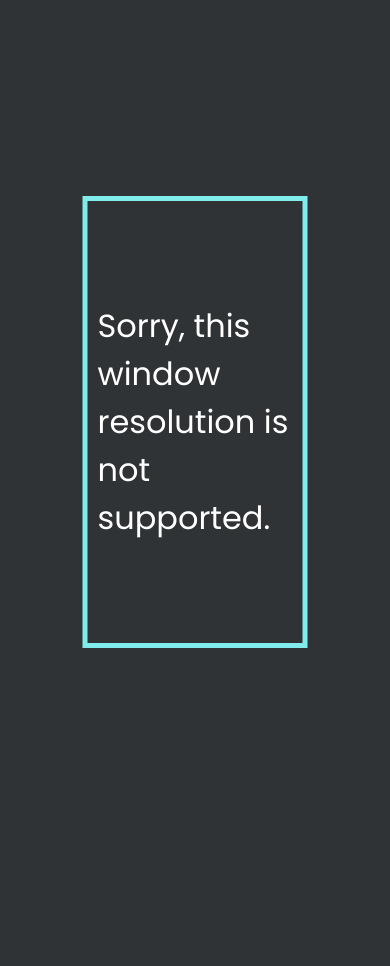
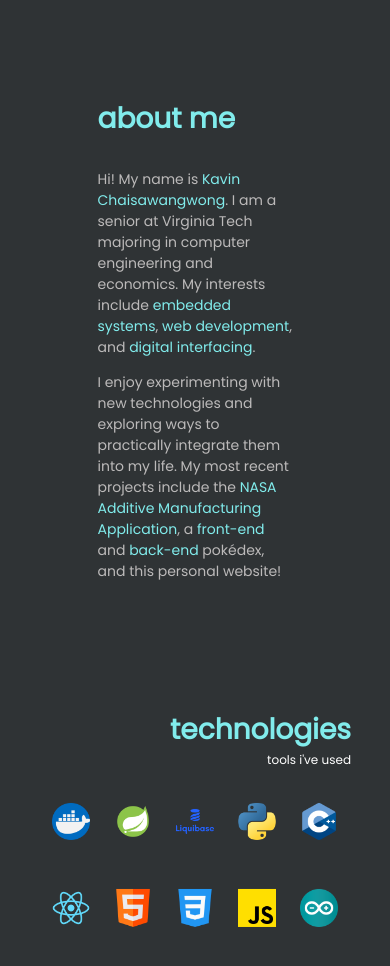
Before and after one commit to kavinchai/kavin_website, a React (Create React App) app: page / in a window 390 px wide. Shown: the top 966 px of the page. Before the commit the page ends 844 px from the top, so only its background shows below. Built offline with nearby package versions, Linux system fonts and the light colour scheme.

Commit message:
Mobile resolution is now supported for about and technology section

```diff
--- a/src/components/App.js
+++ b/src/components/App.js
@@ -7,6 +7,8 @@ import SideNav from "./SideNav";
 import Project from "./Project";
 import NotSupported from "./NotSupported";
 import Technologies from "./Technologies";
+import MobileAbout from "./MobileAbout";
+import MobileTechnologies from "./MobileTechnologies";
 const App = () => {
   const [validSize, setValidSize] = useState();
   const [width, setWidth] = useState(0);
@@ -42,7 +44,10 @@ const App = () => {
           <Project />
         </div>
       ) : (
-        <NotSupported />
+        <div className="mobileContainer">
+          <MobileAbout />
+          <MobileTechnologies />
+        </div>
       )}
     </>
   );
--- /dev/null
+++ b/src/components/MobileAbout.js
@@ -0,0 +1,66 @@
+import React, { useState } from "react";
+import "../css/MobileAbout.css";
+const MobileAbout = () => {
+  const [myName, setMyName] = useState(true);
+
+  return (
+    <div className="mobileAboutComponent">
+      <div className="mobileAboutContainer">
+        <div className="mobileAboutText">
+          <div className="mobileAboutText1">about me</div>
+          <div className="mobileAboutText2"></div>
+          <div className="mobileAboutText3">
+            <p>
+              Hi! My name is{" "}
+              <mark
+                className="highlight nameMark"
+                onClick={() => setMyName((prev) => !prev)}
+              >
+                {myName === true ? "Kavin Chaisawangwong" : "กวิน ฉายสว่างวงศ์"}
+              </mark>
+              . I am a senior at Virginia Tech majoring in computer engineering
+              and economics. My interests include{" "}
+              <mark className="highlight">embedded systems</mark>,{" "}
+              <mark className="highlight">web development</mark>, and{" "}
+              <mark className="highlight">digital interfacing</mark>.
+            </p>
+            <p>
+              I enjoy experimenting with new technologies and exploring ways to
+              practically integrate them into my life. My most recent projects
+              include the{" "}
+              <a
+                href="https://github.com/kavinchai/NASA_AM_App"
+                target="_blank"
+                className="mobileAboutLink"
+                rel="noreferrer"
+              >
+                NASA Additive Manufacturing Application
+              </a>
+              , a{" "}
+              <a
+                href="https://github.com/kavinchai/pokedex_frontend"
+                target="_blank"
+                className="mobileAboutLink"
+                rel="noreferrer"
+              >
+                front-end
+              </a>{" "}
+              and{" "}
+              <a
+                href="https://github.com/kavinchai/pokedex_backend"
+                target="_blank"
+                className="mobileAboutLink"
+                rel="noreferrer"
+              >
+                back-end
+              </a>{" "}
+              pokédex, and this personal website!
+            </p>
+          </div>
+        </div>
+      </div>
+    </div>
+  );
+};
+
+export default MobileAbout;
--- /dev/null
+++ b/src/components/MobileTechnologies.js
@@ -0,0 +1,91 @@
+import React from "react";
+import "../css/MobileTechnologies.css";
+import IMAGES from "../constants";
+const MobileTechnologies = () => {
+  return (
+    <div className="mobileTechComponent">
+      <div className="mobileTechContainer">
+        <div className="mobileTechText1">technologies</div>
+        <div className="mobileTechText2">tools i've used</div>
+        <table className="mobileTechTable">
+          <tr>
+            <th className="mobileTechR1C1">
+              <img
+                src={IMAGES.logoDocker}
+                className="mobileTechImg mobileTechImg1"
+                alt="mobileTechImg1"
+              />
+            </th>
+            <th className="mobileTechR1C2">
+              <img
+                src={IMAGES.logoSpring}
+                className="mobileTechImg mobileTechImg2"
+                alt="mobileTechImg2"
+              />
+            </th>
+            <th className="mobileTechR1C3">
+              <img
+                src={IMAGES.logoLiquibase}
+                className="mobileTechImg mobileTechImg3"
+                alt="mobileTechImg3"
+              />
+            </th>
+            <th className="mobileTechR1C4">
+              <img
+                src={IMAGES.logoPython}
+                className="mobileTechImg mobileTechImg4"
+                alt="mobileTechImg4"
+              />
+            </th>
+            <th className="mobileTechR1C5">
+              <img
+                src={IMAGES.logoC}
+                className="mobileTechImg mobileTechImg5"
+                alt="mobileTechImg5"
+              />
+            </th>
+          </tr>
+          <tr>
+            <th className="mobileTechR2C1">
+              <img
+                src={IMAGES.logoReact}
+                className="mobileTechImg mobileTechImg6"
+                alt="mobileTechImg6"
+              />
+            </th>
+            <th className="mobileTechR2C2">
+              <img
+                src={IMAGES.logoHtml}
+                className="mobileTechImg mobileTechImg7"
+                alt="mobileTechImg7"
+              />
+            </th>
+            <th className="mobileTechR2C3">
+              <img
+                src={IMAGES.logoCss}
+                className="mobileTechImg mobileTechImg8"
+                alt="mobileTechImg8"
+              />
+            </th>
+            <th className="mobileTechR2C4">
+              <img
+                src={IMAGES.logoJs}
+                className="mobileTechImg mobileTechImg9"
+                alt="mobileTechImg9"
+              />
+            </th>
+            <th className="mobileTechR2C5">
+              <img
+                src={IMAGES.logoArduino}
+                className="mobileTechImg mobileTechImg10"
+                alt="mobileTechImg10"
+              />
+            </th>
+          </tr>
+        </table>
+      </div>
+    </div>
+  );
+};
+
+export default MobileTechnologies;
--- a/src/content/jobs.json
+++ b/src/content/jobs.json
@@ -8,8 +8,8 @@
       "duration": "May - August 2021",
       "url": "https://www.mverge.co.th/",
       "text": [
-        "Developed web application for internal communication and information storage using microsoft power platforms",
-        "Implemented CICD practices using microsoft automate"
+        "Developed web application for internal communication and information storage using microsoft power platforms.",
+        "Implemented CICD practices by creating pipelines in Microsoft azure for cloud-based automation."
       ]
     },
     {
--- a/src/css/App.css
+++ b/src/css/App.css
@@ -5,3 +5,9 @@
   width: 100vw;
   background: var(--background-color);
 }
+
+.mobileContainer {
+  height: 100vh;
+  width: 100vw;
+  background: var(--background-color);
+}
--- /dev/null
+++ b/src/css/MobileAbout.css
@@ -0,0 +1,66 @@
+.mobileAboutComponent {
+  height: 80%;
+  width: 100vw;
+  background: var(--background-color);
+  font-family: "Poppins", sans-serif;
+}
+
+.mobileAboutContainer {
+  /* border: 5px solid #ffff00; */
+
+  position: absolute;
+  left: 50%;
+  top: 50%;
+  transform: translate(-50%, -65%);
+  height: auto;
+  width: 50%;
+
+  display: flex;
+}
+
+.mobileAboutText {
+  /* background-color: red; */
+
+  height: 100%;
+  width: 100%;
+}
+
+.mobileAboutText1 {
+  /* background-color: green; */
+  width: 100%;
+  height: auto;
+  color: var(--primary-color);
+  font-size: 28px;
+  font-weight: bold;
+}
+
+.mobileAboutText2 {
+  padding-top: 15px;
+  color: var(--lightText-color);
+}
+
+.mobileAboutText3 {
+  /* background-color: red; */
+  color: var(--lightText-color);
+  font-size: 14px;
+}
+
+.nameMark:hover {
+  cursor: pointer;
+  user-select: none;
+}
+
+.highlight {
+  background: transparent;
+  color: var(--primary-color);
+}
+
+.mobileAboutLink {
+  color: var(--primary-color);
+  text-decoration: underline 0.15em rgba(255, 255, 255, 0);
+  transition: text-decoration-color 300ms;
+}
+.mobileAboutLink:hover {
+  text-decoration-color: var(--primary-color);
+  cursor: pointer;
+}
--- /dev/null
+++ b/src/css/MobileTechnologies.css
@@ -0,0 +1,65 @@
+.mobileTechComponent {
+  background: var(--background-color);
+
+  height: 40%;
+  width: 100vw;
+}
+
+.mobileTechContainer {
+  /* border: 5px solid #ffff00; */
+
+  position: relative;
+  left: 50%;
+  top: 50%;
+  transform: translate(-50%, -50%);
+  padding: 10px;
+  height: 80%;
+  width: 80%;
+}
+
+.mobileTechText1 {
+  /* background-color: blue; */
+  width: 100%;
+
+  color: var(--primary-color);
+  font-family: "Poppins", sans-serif;
+  font-size: 28px;
+  font-weight: bold;
+  text-align: right;
+}
+
+.mobileTechText2 {
+  /* background-color: green; */
+  width: 100%;
+  height: auto;
+  color: white;
+  font-size: 12px;
+  text-align: right;
+
+  font-family: "Poppins", sans-serif;
+}
+
+.mobileTechTable {
+  /* background-color: yellow; */
+  width: 100%;
+  height: 65%;
+  margin-top: 10px;
+}
+
+/* Each Image is 512 x 512 px */
+.mobileTechImg {
+  width: 65%;
+}
+
+.mobileTechImg6:hover {
+  animation: logoSpin infinite 5s linear;
+}
+
+@keyframes logoSpin {
+  from {
+    transform: rotate(0deg);
+  }
+  to {
+    transform: rotate(360deg);
+  }
+}
```
